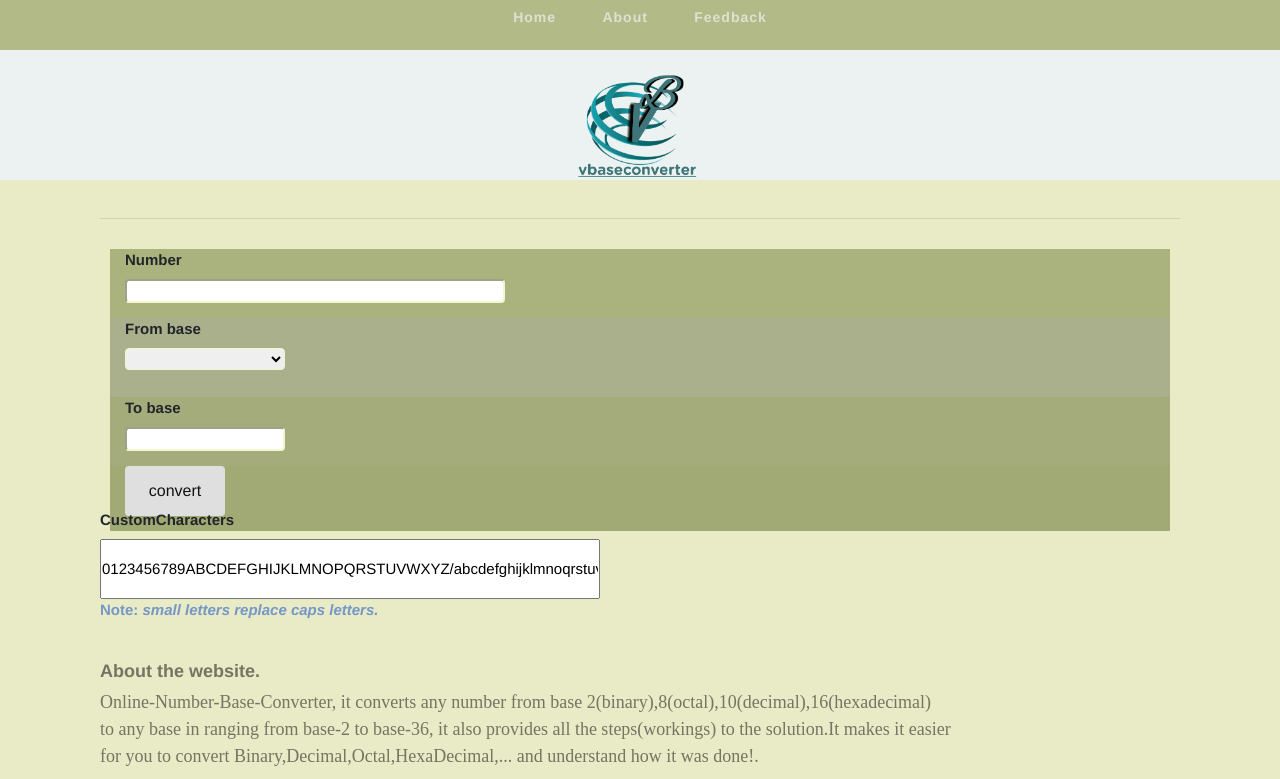
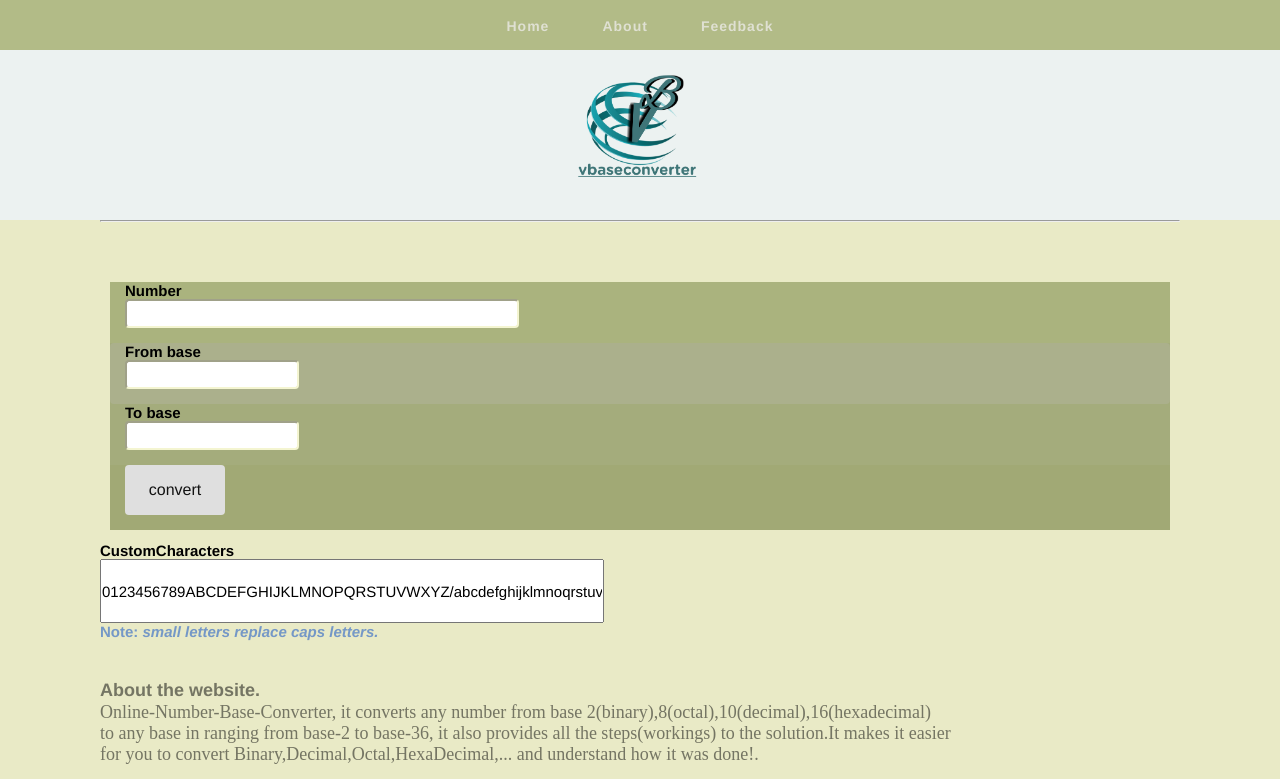
Before and after one commit to Fankholor-sudo/vbaseconverter, a plain HTML site: page index.html in a window 1280 px wide. Shown: the top 779 px of the page. Drawn offline with nearby package versions, Linux system fonts and the light colour scheme.

Commit message:
vbase converter finally on github

```diff
--- a/index.html
+++ b/index.html
@@ -15,9 +15,6 @@
         <link rel="stylesheet" type="text/css" href="Style.css" />
         <link href="https://stackpath.bootstrapcdn.com/font-awesome/4.7.0/css/font-awesome.min.css" rel="stylesheet"
          integrity="sha384-wvfXpqpZZVQGK6TAh5PVlGOfQNHSoD2xbE+QkPxCAFlNEevoEH3Sl0sibVcOQVnN" crossorigin="anonymous">
-
-         <link rel="stylesheet" href="https://stackpath.bootstrapcdn.com/bootstrap/4.5.0/css/bootstrap.min.css"
-         integrity="sha384-9aIt2nRpC12Uk9gS9baDl411NQApFmC26EwAOH8WgZl5MYYxFfc+NcPb1dKGj7Sk" crossorigin="anonymous">
     </head>
 
     <body class="main_body">
@@ -67,27 +64,10 @@
                             <input type="text" class="inputnumber" name="Value" maxlength="30" required>
                         </div>
                         <div class="divBase">
-                            <!-- <div class="baseOne">
+                            <div class="baseOne">
                                 <label><b>From base</b></label><br>
                                 <input type="text" class="firstBase" name="fromBase" maxlength="2" required>
-
-                            </div> -->
-
-                            <div class="baseOne">
-                                <label><b>From base</label></b><br>
-                                <select class="firstBase" name="from-number" id="first_base">
-                                    <option value="2">base 2</option>
-                                    <option value="3">base 3</option>
-                                    <option value="4">base 4</option>
-                                    <option value="5">base 5</option>
-                                    <option value="6">base 6</option>
-                                    <option value="7">base 7</option>
-                                    <option value="8">base 8</option>
-                                    <option value="9">base 9</option>
-                                    <option selected value="10">base 10</option>
-                                </select>
                             </div>
-
                             <div class="baseTwo">
                                 <label><b>To base</b></label><br>
                                 <input type="text" class="secondBase" name="toBase" maxlength="2" required>
```
